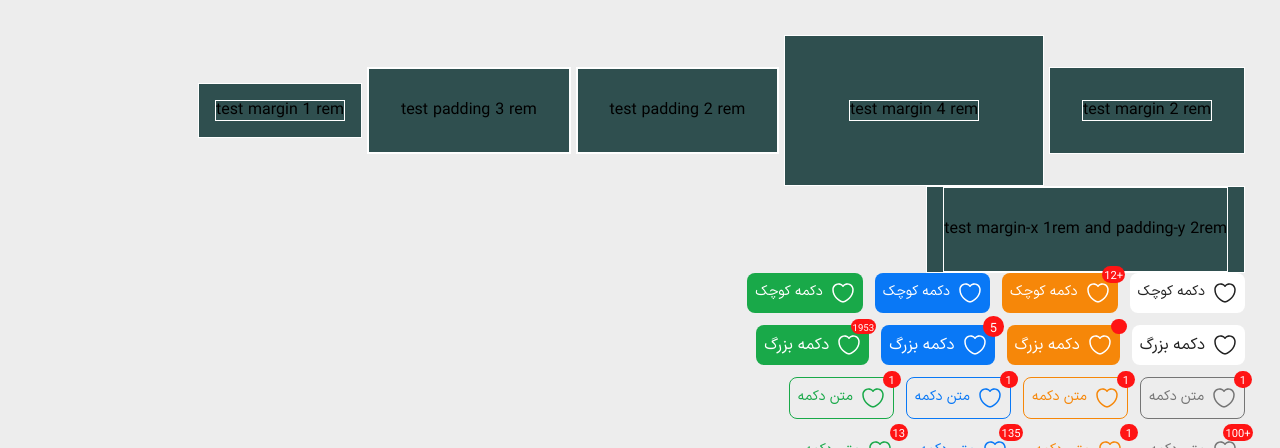
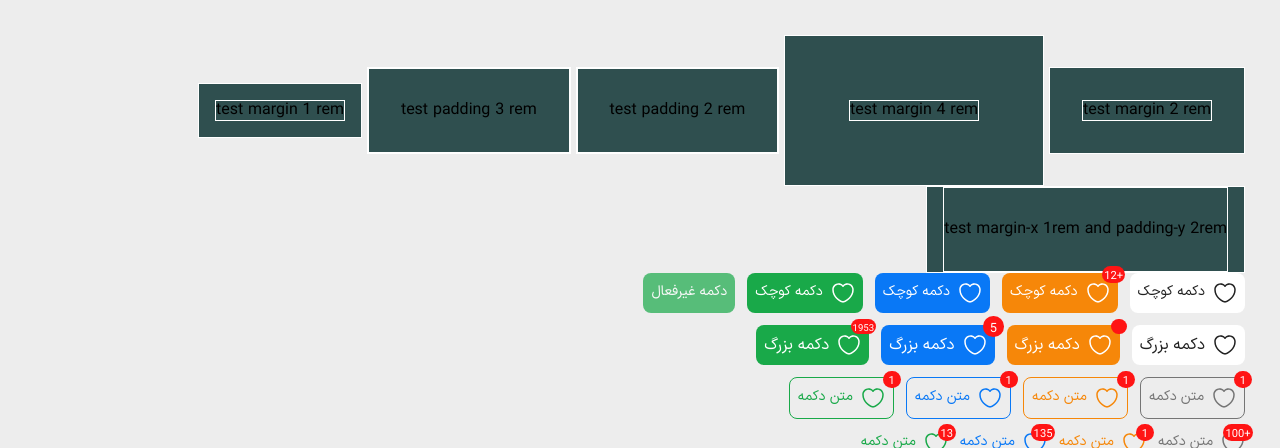
Before and after one commit to zeynabmvs/sepid-framework, a website: page teststyle.html in a window 1280 px wide. Shown: the top 448 px of the page. Drawn offline with nearby package versions, Linux system fonts and the light colour scheme; files that its build step writes are made by us from their sources.

Commit message:
style: buttons states

```diff
--- a/assets/scss/globals/buttons.scss
+++ b/assets/scss/globals/buttons.scss
@@ -21,6 +21,22 @@
     font-family: var(--font-primary);
     font-weight: var(--btn-fw) default;
     border: none;
+
+    // Button states
+    &:disabled {
+        pointer-events: none;
+        opacity: .7;
+    }
+
+    &:hover {
+        opacity: .9;
+    }
+
+    &:focus {
+        // value is only for test, not part of design
+        box-shadow: 0 0 0 0.25rem var(--c-gray-dark);
+    }
+
 }
 
 .btn-primary {
@@ -66,30 +82,31 @@
     color: var(--c-gray-darker);
     border: none;
     background-color: transparent;
+    padding: 0 !important;
+
+    &:focus {
+        box-shadow: none;
+    }
 }
 
 .btn-link-primary {
+    @extend .btn-link;
     color: var(--c-primary);
-    border: none;
-    background-color: transparent;
 }
 
 .btn-link-secondary {
+    @extend .btn-link;
     color: var(--c-secondary);
-    border: none;
-    background-color: transparent;
 }
 
 .btn-link-success {
+    @extend .btn-link;
     color: var(--c-success);
-    border: none;
-    background-color: transparent;
 }
 
 .btn-link-gray-darker {
+    @extend .btn-link;
     color: var(--c-gray-darker);
-    border: none;
-    background-color: transparent;
 }
 
 
--- a/teststyle.html
+++ b/teststyle.html
@@ -69,6 +69,10 @@
                     <path d="M12 21.65C11.69 21.65 11.39 21.61 11.14 21.52C7.32 20.21 1.25 15.56 1.25 8.68998C1.25 5.18998 4.08 2.34998 7.56 2.34998C9.25 2.34998 10.83 3.00998 12 4.18998C13.17 3.00998 14.75 2.34998 16.44 2.34998C19.92 2.34998 22.75 5.19998 22.75 8.68998C22.75 15.57 16.68 20.21 12.86 21.52C12.61 21.61 12.31 21.65 12 21.65ZM7.56 3.84998C4.91 3.84998 2.75 6.01998 2.75 8.68998C2.75 15.52 9.32 19.32 11.63 20.11C11.81 20.17 12.2 20.17 12.38 20.11C14.68 19.32 21.26 15.53 21.26 8.68998C21.26 6.01998 19.1 3.84998 16.45 3.84998C14.93 3.84998 13.52 4.55998 12.61 5.78998C12.33 6.16998 11.69 6.16998 11.41 5.78998C10.48 4.54998 9.08 3.84998 7.56 3.84998Z" fill="#292D32"/>
                 </svg>
                 دکمه کوچک
+            </button>
+
+            <button class="btn btn-success flex flex-ai-c btn-gap" disabled>
+                دکمه غیرفعال
             </button>
         </div>
 
```
